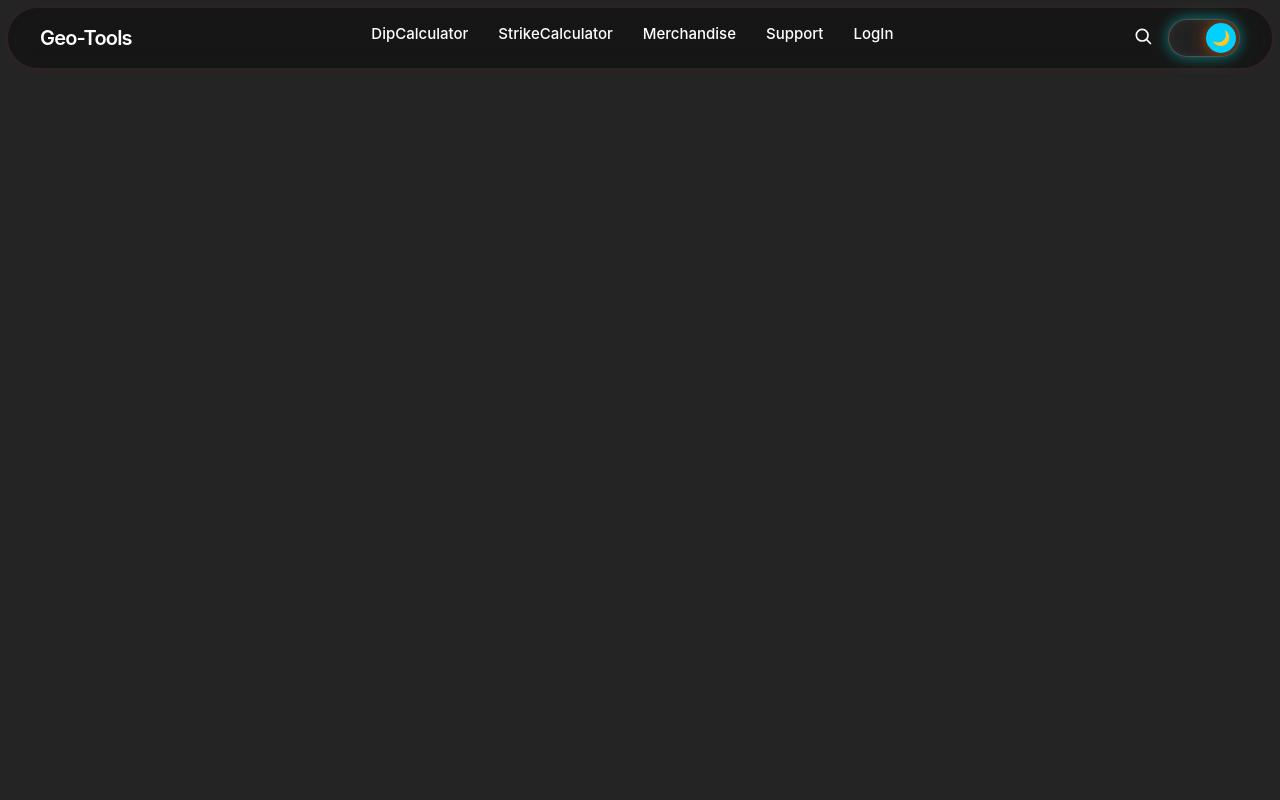
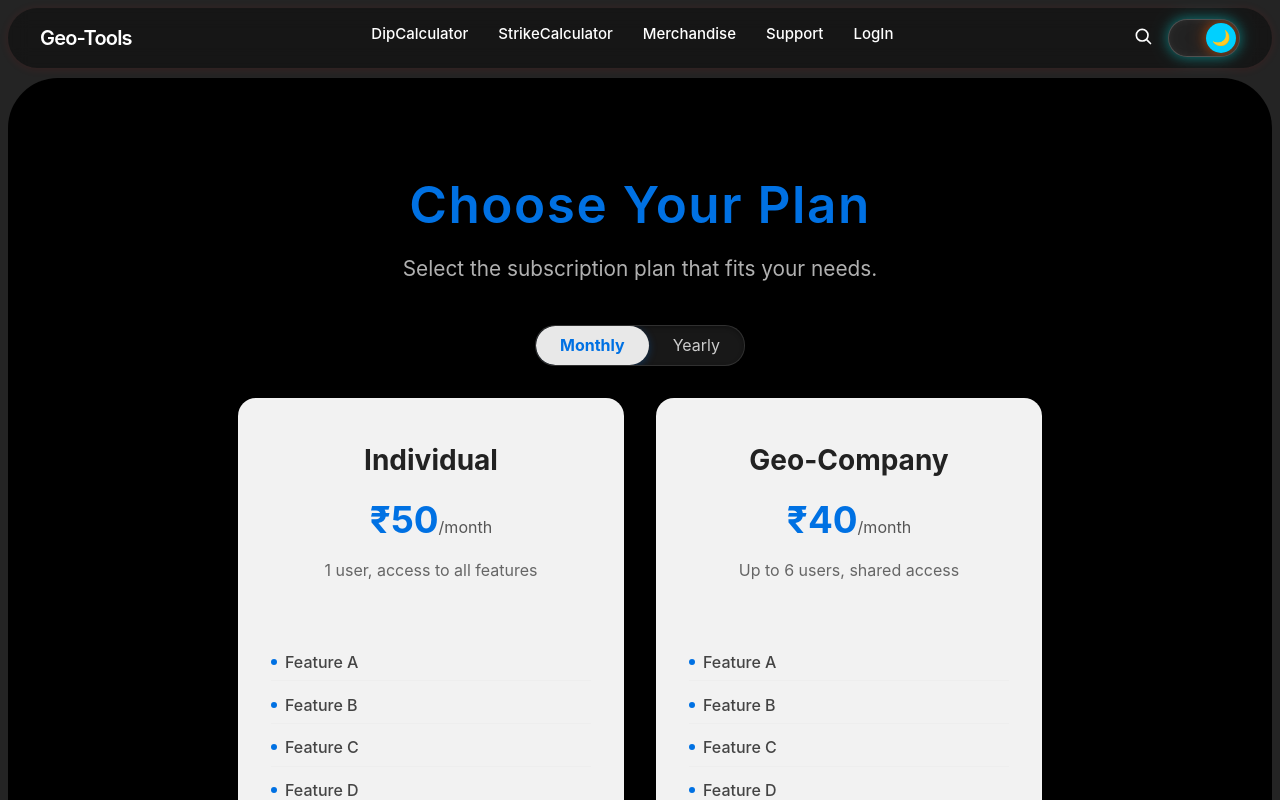
Before and after one commit to DPEDITS/Shop, a React (Vite) app: page /subscription in a window 1280 px wide. Shown: the top 800 px of the page. Built offline with nearby package versions, Linux system fonts and the light colour scheme.

Commit message:
made subscription page

```diff
--- a/package.json
+++ b/package.json
@@ -21,7 +21,7 @@
     "cors": "^2.8.5",
     "react": "^19.1.0",
     "react-dom": "^19.1.0",
-    "react-router-dom": "^7.6.1"
+    "react-router-dom": "^7.6.2"
   },
   "devDependencies": {
     "@eslint/js": "^9.25.0",
--- a/src/App.jsx
+++ b/src/App.jsx
@@ -5,6 +5,7 @@ import Home from './components/Home';
 import Login from './components/Login'
 import Signup from './components/Signup';
 import Support from "./components/Support";
+import Subscription from "./components/Subscription";
 function App() {
   return (
     <Router>
@@ -14,6 +15,8 @@ function App() {
         <Route path="/login" element={<Login/>} />
         <Route path='/signup' element={<Signup/>}/>
         <Route path='/support' element={<Support/>}/>
+        <Route path='/subscription' element={<Subscription/>}/>
+
       </Routes>
     </Router>
   );
--- a/src/components/Home.jsx
+++ b/src/components/Home.jsx
@@ -1,11 +1,13 @@
 import React, { useState, useEffect, useRef } from "react";
-
+import { useNavigate } from "react-router-dom";
+import Subscription from "./Subscription";
 const Home = () => {
   const [isMobile, setIsMobile] = useState(false);
   const [compassRotation, setCompassRotation] = useState(0);
   const canvasRef = useRef(null);
   const animationFrameId = useRef(null);
   const mousePos = useRef({ x: null, y: null });
+  const navigate = useNavigate();
 
   useEffect(() => {
     const checkMobile = () => setIsMobile(window.innerWidth < 768);
@@ -245,6 +247,7 @@ const Home = () => {
             Discover the latest technology and accessories from Geo-Tools
           </p>
           <button
+          onClick={() => navigate("/subscription")}
             style={{
               marginTop: 30,
               padding: "12px 30px",
--- /dev/null
+++ b/src/components/Subscription.jsx
@@ -0,0 +1,327 @@
+import React, { useState, useEffect } from "react";
+
+const plans = [
+  {
+    name: "Individual",
+    monthly: 50,
+    yearly: 540, // 10% discount yearly
+    description: "1 user, access to all features",
+    features: ["Feature A", "Feature B", "Feature C", "Feature D"],
+  },
+  {
+    name: "Geo-Company",
+    monthly: 40,
+    yearly: 432,
+    description: "Up to 6 users, shared access",
+    features: ["Feature A", "Feature B", "Feature C", "Feature D"],
+  },
+  {
+    name: "Student",
+    monthly: 30,
+    yearly: 324,
+    description: "Discounted plan for students",
+    features: ["Feature A", "Feature B", "Feature C", "Feature D"],
+  },
+];
+
+const Subscription = () => {
+  const [billingPeriod, setBillingPeriod] = useState("monthly");
+  const [hoveredIndex, setHoveredIndex] = useState(null);
+  const [btnHoverIndex, setBtnHoverIndex] = useState(null);
+  const [windowWidth, setWindowWidth] = useState(window.innerWidth);
+  const [gradientStyle, setGradientStyle] = useState({ opacity: 0 });
+
+  const isMobile = windowWidth < 480;
+
+  useEffect(() => {
+    const handleResize = () => setWindowWidth(window.innerWidth);
+    window.addEventListener("resize", handleResize);
+    return () => window.removeEventListener("resize", handleResize);
+  }, []);
+
+  const handleMouseMove = (e) => {
+    if (isMobile) return;
+    const rect = e.currentTarget.getBoundingClientRect();
+    const x = e.clientX - rect.left;
+    const y = e.clientY - rect.top;
+
+    setGradientStyle({
+      opacity: 1,
+      background: `radial-gradient(circle at ${x}px ${y}px, rgba(0, 123, 255, 0.5), transparent 150px)`,
+      transition: "background 0.2s, opacity 0.5s",
+      pointerEvents: "none",
+      position: "absolute",
+      top: 0,
+      left: 0,
+      width: "100%",
+      height: "100%",
+      borderRadius: 50,
+      zIndex: 0,
+    });
+  };
+
+  const handleMouseLeave = () => {
+    if (isMobile) return;
+    setGradientStyle(prev => ({
+      ...prev,
+      opacity: 0,
+      transition: "opacity 1s",
+    }));
+  };
+
+  const styles = {
+    backgroundContainer: {
+      minHeight: "100vh",
+      background: "black",
+      borderRadius: 50,
+      marginTop: 10,
+      position: "relative",
+      fontFamily:
+        '-apple-system, BlinkMacSystemFont, "SF Pro Text", "SF Pro Display", "Helvetica Neue", Helvetica, Arial, sans-serif',
+      padding: "1rem",
+      overflow: "hidden",
+    },
+    subscriptionContainer: {
+      maxWidth: 900,
+      margin: "0 auto",
+      padding: "3rem 1rem",
+      fontFamily:
+        '-apple-system, BlinkMacSystemFont, "Segoe UI", Roboto, Oxygen, Ubuntu, Cantarell, "Open Sans", "Helvetica Neue", sans-serif',
+      color: "#fff",
+      textAlign: "center",
+      position: "relative",
+      zIndex: 1,
+    },
+    title: {
+      fontSize: "3.2rem",
+      fontWeight: 600,
+      marginBottom: "0.3rem",
+      letterSpacing: "0.03em",
+      color: "#0071e3",
+    },
+    subtitle: {
+      fontSize: "1.3rem",
+      color: "#b0b0b0",
+      marginBottom: "2.5rem",
+      fontWeight: 400,
+    },
+    toggleContainer: {
+      marginBottom: "2rem",
+      display: "inline-flex",
+      borderRadius: "20px",
+      background: "rgba(229, 229, 231, 0.1)",
+      border: "1px solid rgba(255, 255, 255, 0.1)",
+      overflow: "hidden",
+      boxShadow: "inset 0 2px 4px rgba(0, 0, 0, 0.3)",
+      userSelect: "none",
+    },
+    toggleBtn: (active) => ({
+      padding: "0.6rem 1.5rem",
+      cursor: "pointer",
+      fontWeight: active ? "700" : "400",
+      color: active ? "#0071e3" : "#ccc",
+      backgroundColor: active ? "rgba(255, 255, 255, 0.9)" : "transparent",
+      borderRadius: "20px",
+      transition: "all 0.3s ease",
+      border: "none",
+      outline: "none",
+      fontSize: "1rem",
+      boxShadow: active ? "0 2px 8px rgba(0, 113, 227, 0.3)" : "none",
+    }),
+    plans: {
+      display: "flex",
+      gap: "2rem",
+      justifyContent: "center",
+      flexWrap: "wrap",
+    },
+    planCard: {
+      background: "rgba(255, 255, 255, 0.95)",
+      borderRadius: 18,
+      boxShadow: "0 15px 30px rgba(0,0,0,0.2), 0 4px 8px rgba(0,0,0,0.1)",
+      padding: "2.5rem 2rem 3rem",
+      flex: "1 1 280px",
+      maxWidth: 320,
+      display: "flex",
+      flexDirection: "column",
+      transition: "transform 0.35s ease, box-shadow 0.35s ease",
+      cursor: "pointer",
+      position: "relative",
+      border: "1px solid rgba(255, 255, 255, 0.1)",
+    },
+    planCardHover: {
+      transform: "translateY(-12px) scale(1.03)",
+      boxShadow: "0 30px 60px rgba(0,0,0,0.3), 0 10px 20px rgba(0,113,227,0.2)",
+    },
+    saveBadge: {
+      position: "absolute",
+      top: 12,
+      right: 16,
+      backgroundColor: "#0071e3",
+      color: "white",
+      fontSize: "0.75rem",
+      fontWeight: 700,
+      padding: "0.25rem 0.7rem",
+      borderRadius: "12px",
+      userSelect: "none",
+      letterSpacing: "0.05em",
+    },
+    planName: {
+      fontSize: "1.75rem",
+      fontWeight: 700,
+      marginBottom: "0.5rem",
+      color: "#222",
+    },
+    price: {
+      fontSize: "2.3rem",
+      fontWeight: 700,
+      margin: "0.2rem 0 0.8rem",
+      color: "#0071e3",
+    },
+    priceSuffix: {
+      fontWeight: 400,
+      fontSize: "1rem",
+      color: "#555",
+    },
+    description: {
+      color: "#666",
+      marginBottom: "1.5rem",
+      fontSize: "1rem",
+      minHeight: 50,
+      lineHeight: 1.3,
+    },
+    featuresList: {
+      textAlign: "left",
+      marginBottom: "2rem",
+      fontSize: "1rem",
+      color: "#444",
+      listStyle: "none",
+      padding: 0,
+    },
+    featureItem: {
+      marginBottom: "0.7rem",
+      fontWeight: 500,
+      borderBottom: "1px solid #eee",
+      paddingBottom: "0.4rem",
+      display: "flex",
+      alignItems: "center",
+      gap: "0.5rem",
+    },
+    bulletPoint: {
+      width: "6px",
+      height: "6px",
+      backgroundColor: "#0071e3",
+      borderRadius: "50%",
+      flexShrink: 0,
+    },
+    crossIcon: {
+      color: "#e74c3c",
+      fontSize: "14px",
+      fontWeight: "bold",
+      flexShrink: 0,
+      width: "14px",
+      textAlign: "center",
+    },
+    subscribeBtn: (hovered) => ({
+      backgroundColor: hovered ? "#005bb5" : "#0071e3",
+      color: "white",
+      fontWeight: 600,
+      border: "none",
+      borderRadius: 12,
+      padding: "0.85rem 1.25rem",
+      cursor: "pointer",
+      transition: "background-color 0.3s ease, box-shadow 0.3s ease",
+      fontSize: "1.1rem",
+      boxShadow: hovered
+        ? "0 6px 14px rgba(0, 91, 181, 0.7)"
+        : "0 4px 8px rgba(0, 113, 227, 0.4)",
+    }),
+  };
+
+  const renderFeatureIcon = (planName, feature) => {
+    if (planName === "Student" && (feature === "Feature C" || feature === "Feature D")) {
+      return <span style={styles.crossIcon}>×</span>;
+    }
+    return <div style={styles.bulletPoint}></div>;
+  };
+
+  return (
+    <div
+      onMouseMove={handleMouseMove}
+      onMouseLeave={handleMouseLeave}
+      style={styles.backgroundContainer}
+    >
+      <div style={gradientStyle} />
+
+      <div style={styles.subscriptionContainer}>
+        <h1 style={styles.title}>Choose Your Plan</h1>
+        <p style={styles.subtitle}>
+          Select the subscription plan that fits your needs.
+        </p>
+
+        <div style={styles.toggleContainer}>
+          <button
+            style={styles.toggleBtn(billingPeriod === "monthly")}
+            onClick={() => setBillingPeriod("monthly")}
+            aria-pressed={billingPeriod === "monthly"}
+          >
+            Monthly
+          </button>
+          <button
+            style={styles.toggleBtn(billingPeriod === "yearly")}
+            onClick={() => setBillingPeriod("yearly")}
+            aria-pressed={billingPeriod === "yearly"}
+          >
+            Yearly
+          </button>
+        </div>
+
+        <div style={styles.plans}>
+          {plans.map((plan, index) => (
+            <div
+              key={plan.name}
+              style={{
+                ...styles.planCard,
+                ...(hoveredIndex === index ? styles.planCardHover : {}),
+              }}
+              onMouseEnter={() => setHoveredIndex(index)}
+              onMouseLeave={() => setHoveredIndex(null)}
+            >
+              {billingPeriod === "yearly" && (
+                <div style={styles.saveBadge}>Save 10%</div>
+              )}
+              <div style={styles.planName}>{plan.name}</div>
+              <div style={styles.price}>
+                ₹{billingPeriod === "monthly" ? plan.monthly : plan.yearly}
+                <span style={styles.priceSuffix}>
+                  /{billingPeriod === "monthly" ? "month" : "year"}
+                </span>
+              </div>
+              <div style={styles.description}>{plan.description}</div>
+              <ul style={styles.featuresList}>
+                {plan.features.map((feature) => (
+                  <li key={feature} style={styles.featureItem}>
+                    {renderFeatureIcon(plan.name, feature)}
+                    <span>{feature}</span>
+                  </li>
+                ))}
+              </ul>
+              <button
+                style={styles.subscribeBtn(btnHoverIndex === index)}
+                onMouseEnter={() => setBtnHoverIndex(index)}
+                onMouseLeave={() => setBtnHoverIndex(null)}
+              >
+                Subscribe
+              </button>
+            </div>
+          ))}
+        </div>
+      </div>
+    </div>
+  );
+};
+
+function App() {
+  return <Subscription />;
+}
+
+export default App;
```
Also changed, not shown: 1 other file (tests, documents, lock files or other folders).
